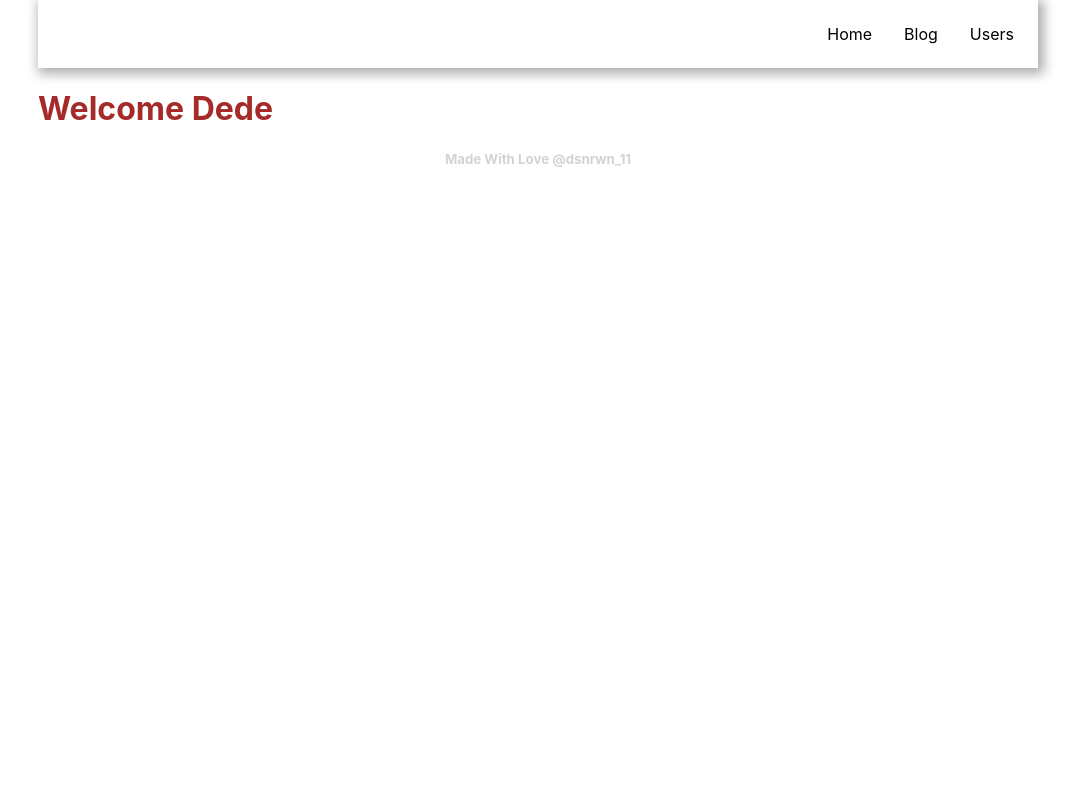
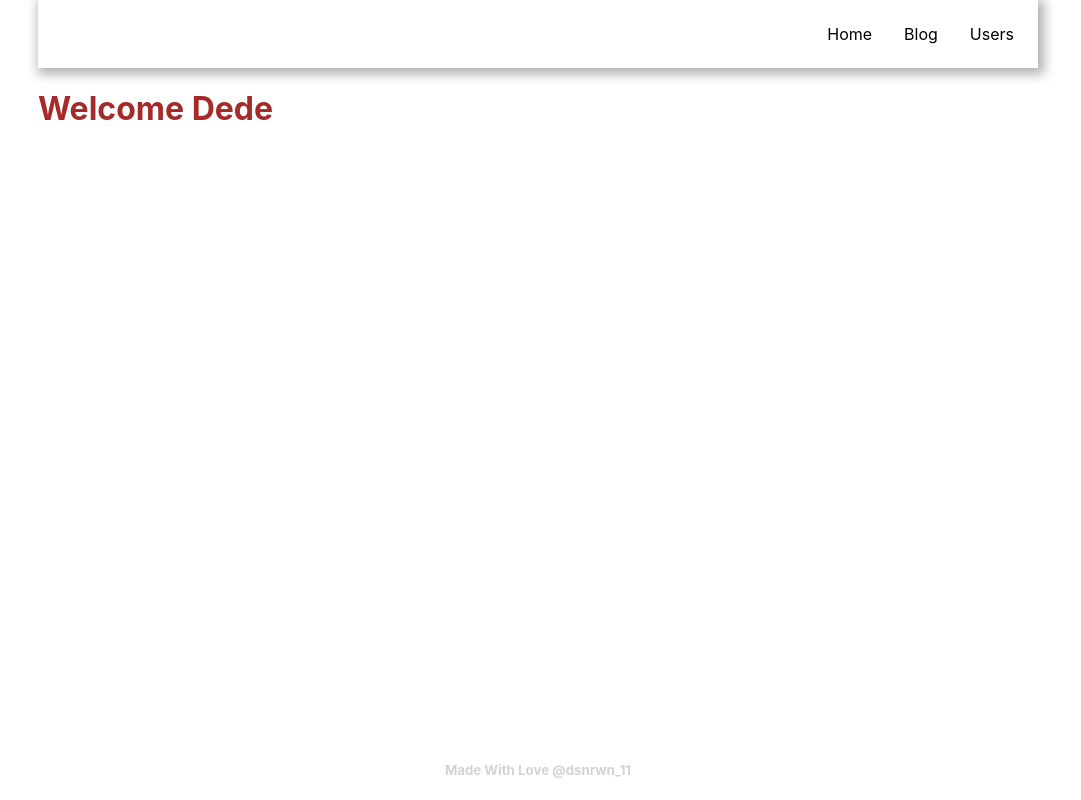
Before and after one commit to DedeSnrwn13/nextjs-basic, a Next.js app: page / in a window 1280 px wide. Shown: the whole page, without its empty margins (102-1183 px from the left). Built offline with nearby package versions, Linux system fonts and the light colour scheme.

Commit message:
Membuat Layout Page

```diff
--- /dev/null
+++ b/components/Layout/Layout.module.css
@@ -0,0 +1,9 @@
+.container {
+  height: 100%;
+  display: flex;
+  flex-direction: column;
+}
+
+.content {
+  flex: 1;
+}
--- /dev/null
+++ b/components/Layout/index.tsx
@@ -0,0 +1,22 @@
+import { ReactNode } from 'react';
+import Header from '../Header/index';
+import Footer from '../Footer/index';
+import styles from './Layout.module.css';
+
+interface LayoutProps {
+    children: ReactNode;
+}
+
+export default function Index(props: LayoutProps) {
+    const { children } = props;
+
+    return (
+        <div className={styles.container}>
+            <Header />
+
+            <div className={styles.content}>{children}</div>
+
+            <Footer />
+        </div>
+    )
+}
--- a/pages/blog.tsx
+++ b/pages/blog.tsx
@@ -1,7 +1,9 @@
+import Layout from '../components/Layout';
+
 export default function Blog() {
     return (
-        <div>
+        <Layout>
             <h2>blog page</h2>
-        </div>
+        </Layout>
     )
 }
--- a/pages/index.tsx
+++ b/pages/index.tsx
@@ -1,22 +1,12 @@
 import type { NextPage } from 'next'
 import Head from 'next/head'
-import Image from 'next/image'
 import styles from '../styles/Home.module.css'
-import Link from 'next/link';
-import Header from './../components/Header/index';
-import Footer from './../components/Footer/index';
+import Layout from '../components/Layout';
 
-const Home: NextPage = () => {
+export default function Home() {
   return (
-    <div>
-      <Header />
-
+    <Layout>
       <h1 className={styles['title-homepage']}>Welcome Dede</h1>
-
-      <Footer />
-    </div>
-
+    </Layout>
   )
 }
-
-export default Home
--- a/pages/users/index.tsx
+++ b/pages/users/index.tsx
@@ -1,7 +1,9 @@
+import Layout from '../../components/Layout';
+
 export default function index() {
     return (
-        <div>
+        <Layout>
             <h1>Users Page</h1>
-        </div>
+        </Layout>
     )
 }
--- a/styles/globals.css
+++ b/styles/globals.css
@@ -6,6 +6,7 @@ body {
     Ubuntu, Cantarell, Fira Sans, Droid Sans, Helvetica Neue, sans-serif;
   max-width: 1000px;
   margin: auto;
+  height: 100%;
 }
 
 a {
@@ -16,3 +17,7 @@ a {
 * {
   box-sizing: border-box;
 }
+
+#__next {
+  height: 100%;
+}
```
